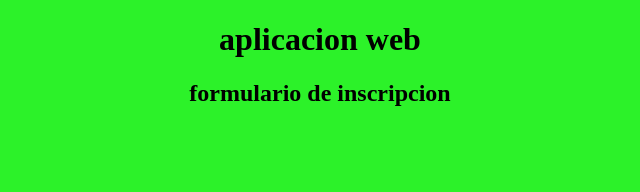
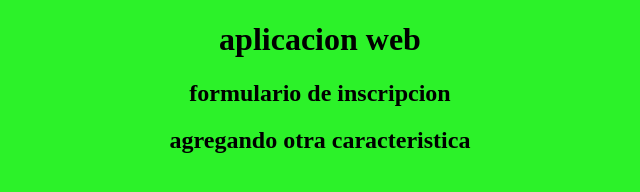
Before and after one commit to Kenner2509/Mi-primer-repositorio, a plain HTML site: page index.html in a window 1280 px wide. Shown: the whole page, without its empty margins (320-960 px from the left). Drawn offline with Linux system fonts and the light colour scheme.

Commit message:
agregando nueva caracteristica

```diff
--- a/index.html
+++ b/index.html
@@ -15,5 +15,6 @@
 <body>
     <h1>aplicacion web</h1>
     <h2>formulario de inscripcion</h2>
+    <h2>agregando otra caracteristica</h2>
 </body>
 </html>
```
